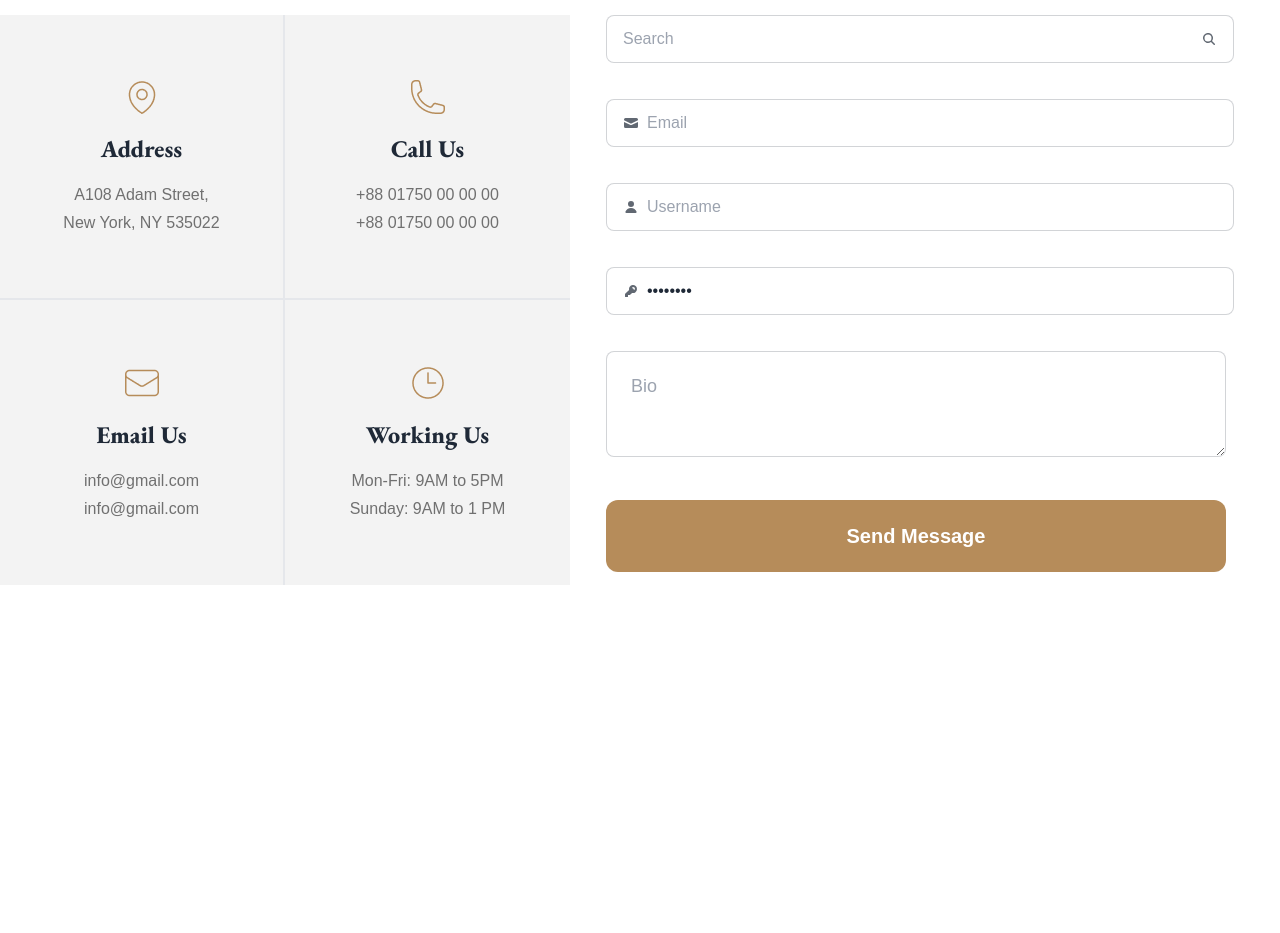
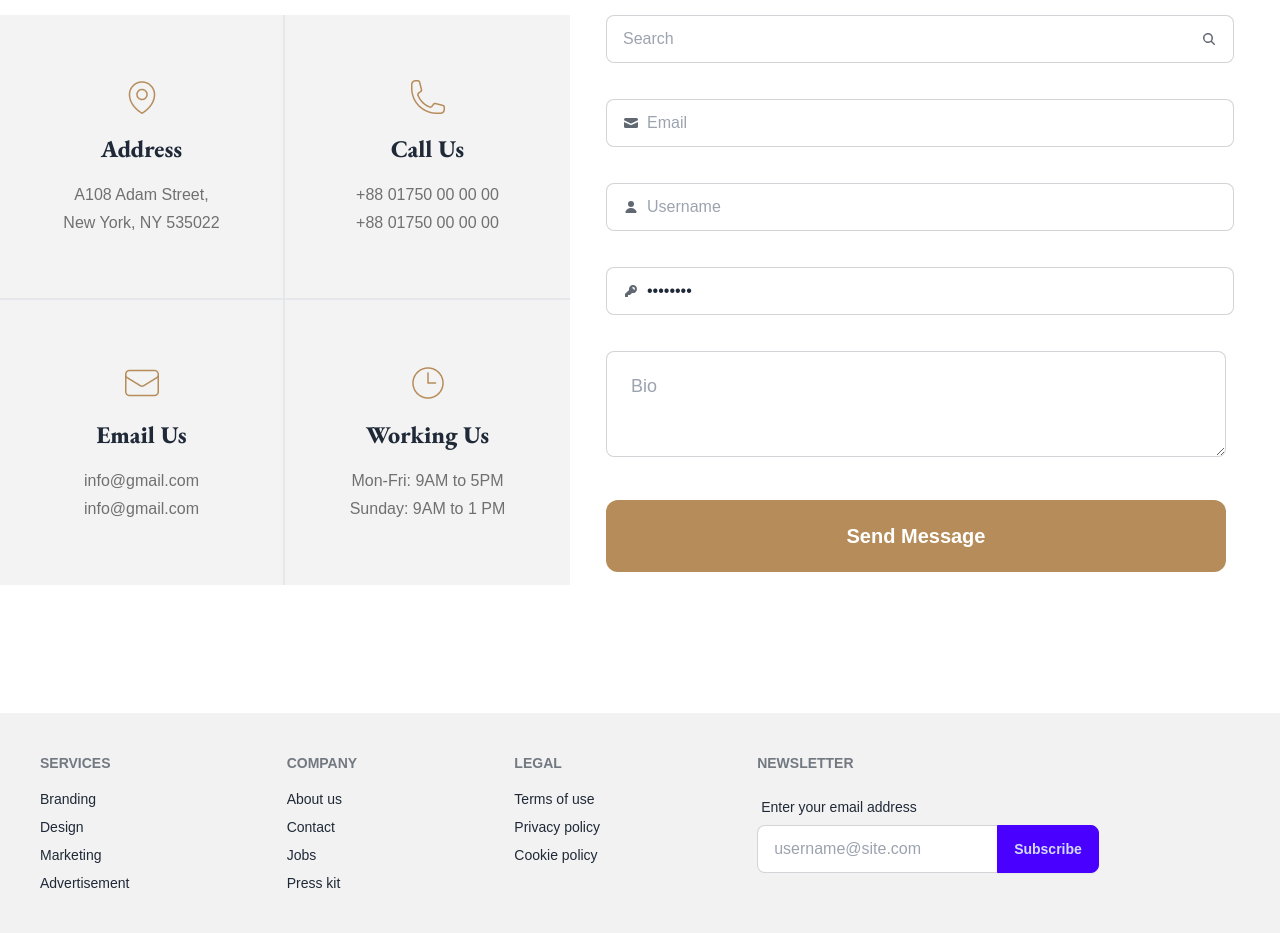
Before and after one commit to rifatrahman1/Justice-Solution-DaisyUI, a plain HTML site: page index.html in a window 1280 px wide. Shown: the part 4273-5206 px from the top of the page. Before the commit the page ends 4986 px from the top, so only its background shows below. Drawn offline with nearby package versions, Linux system fonts and the light colour scheme.

Commit message:
added to another file

```diff
--- a/index.html
+++ b/index.html
@@ -334,9 +334,45 @@
     <!-- -----main section end----- -->
 
     <!-- ----footer section start------ -->
-     <footer>
-
-     </footer>
+    <footer class="">
+        <div class="footer bg-base-200 text-base-content p-10">
+            <nav>
+                <h6 class="footer-title">Services</h6>
+                <a class="link link-hover">Branding</a>
+                <a class="link link-hover">Design</a>
+                <a class="link link-hover">Marketing</a>
+                <a class="link link-hover">Advertisement</a>
+              </nav>
+              <nav>
+                <h6 class="footer-title">Company</h6>
+                <a class="link link-hover">About us</a>
+                <a class="link link-hover">Contact</a>
+                <a class="link link-hover">Jobs</a>
+                <a class="link link-hover">Press kit</a>
+              </nav>
+              <nav>
+                <h6 class="footer-title">Legal</h6>
+                <a class="link link-hover">Terms of use</a>
+                <a class="link link-hover">Privacy policy</a>
+                <a class="link link-hover">Cookie policy</a>
+              </nav>
+              <form>
+                <h6 class="footer-title">Newsletter</h6>
+                <fieldset class="form-control w-80">
+                  <label class="label">
+                    <span class="label-text">Enter your email address</span>
+                  </label>
+                  <div class="join">
+                    <input
+                      type="text"
+                      placeholder="username@site.com"
+                      class="input input-bordered join-item" />
+                    <button class="btn btn-primary join-item">Subscribe</button>
+                  </div>
+                </fieldset>
+              </form>
+        </div>
+      </footer>
     <!-- ----footer section end------ -->
 
 
```
